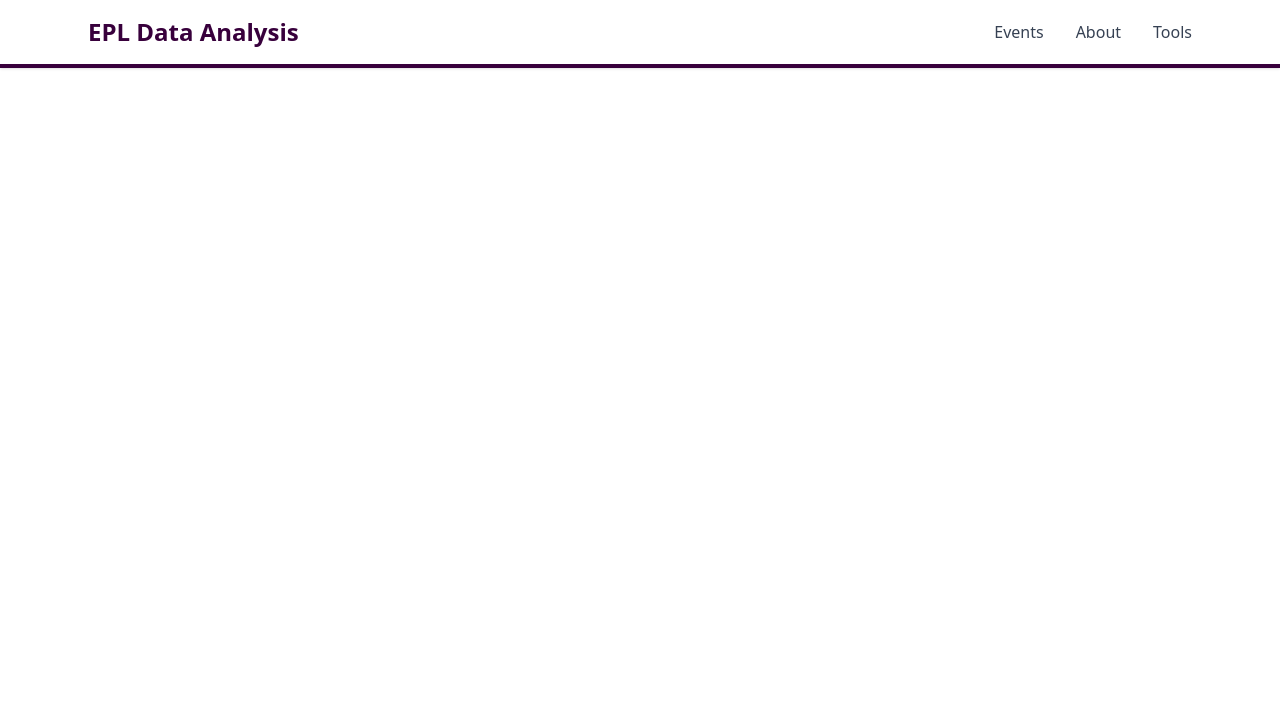
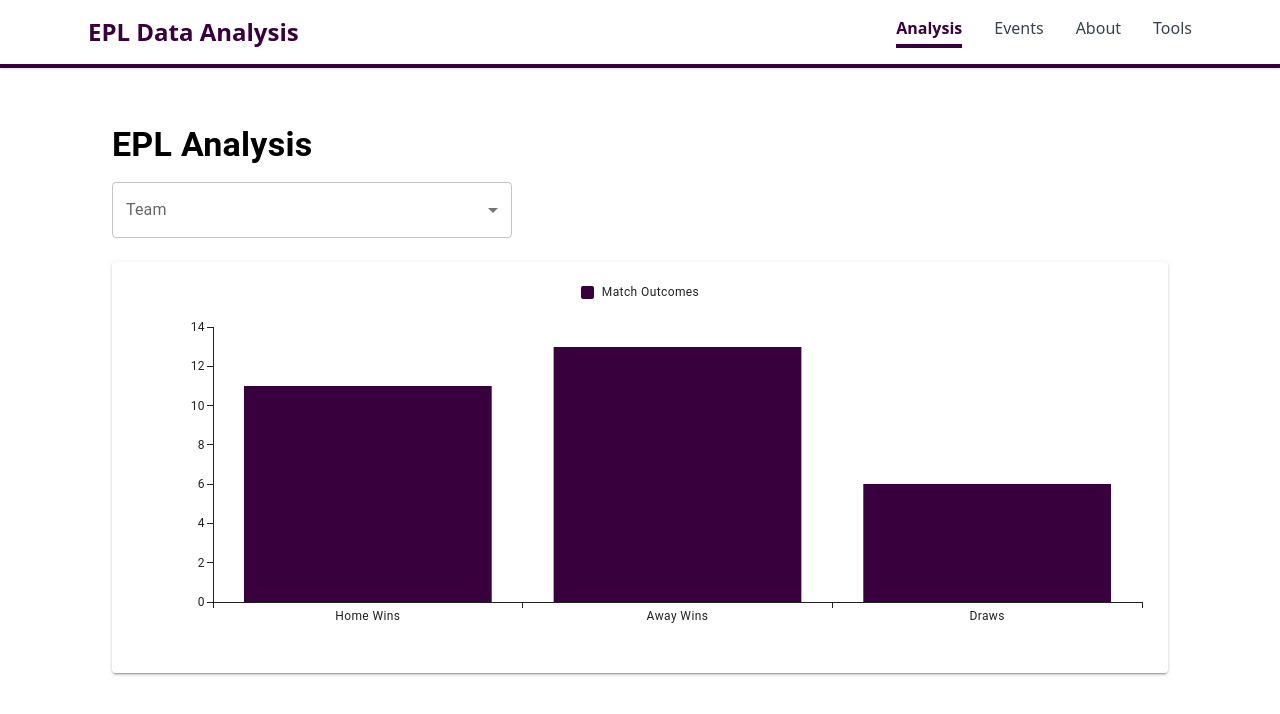
Before and after one commit to NicholasCloud4/English-Premier-League-Data-Analysis, a React (Vite) app: page /analysis in a window 1280 px wide. Shown: the top 714 px of the page. Built offline with nearby package versions, Linux system fonts and the light colour scheme.

Commit message:
Added Analysis page and also utilized Material UI. Added a chart showing the home wins, away wins, and draws.

```diff
--- a/package.json
+++ b/package.json
@@ -10,7 +10,12 @@
     "preview": "vite preview"
   },
   "dependencies": {
+    "@emotion/react": "^11.14.0",
+    "@emotion/styled": "^11.14.1",
+    "@mui/material": "^7.3.7",
+    "@mui/x-charts": "^8.27.0",
     "@tailwindcss/vite": "^4.1.18",
+    "chart.js": "^4.5.1",
     "react": "^19.2.0",
     "react-dom": "^19.2.0",
     "react-router-dom": "^7.13.0",
--- a/src/App.jsx
+++ b/src/App.jsx
@@ -3,6 +3,7 @@ import Navbar from "./components/Navbar";
 import About from "./pages/About";
 import Tools from "./pages/Tools";
 import Events from "./pages/Events";
+import Analysis from "./pages/Analysis";
 
 function App() {
 
@@ -13,6 +14,7 @@ function App() {
         <main className="max-w-6xl mx-auto px-6 py-8">
           <Routes>
             {/* <Route path="/" element={<Navigate to="/about" replace />} /> */}
+            <Route path="/analysis" element={<Analysis />} />
             <Route path="/events" element={<Events />} />
             <Route path="/about" element={<About />} />
             <Route path="/tools" element={<Tools />} />
--- a/src/components/Navbar.jsx
+++ b/src/components/Navbar.jsx
@@ -18,6 +18,10 @@ export default function Navbar() {
                 {/* Links */}
                 <div className="flex gap-8">
 
+                    <NavLink to="/analysis" className={linkClass}>
+                        Analysis
+                    </NavLink>
+
                     <NavLink to="/events" className={linkClass}>
                         Events
                     </NavLink>
--- /dev/null
+++ b/src/pages/Analysis.jsx
@@ -0,0 +1,118 @@
+import { useEffect, useState, useMemo } from "react";
+import { BarChart } from "@mui/x-charts/BarChart"; // MUI X Charts
+import { Select, MenuItem, FormControl, InputLabel, Paper, Typography, Box } from "@mui/material";
+
+export default function Analysis() {
+    const [fixtures, setFixtures] = useState([]);
+    const [teams, setTeams] = useState([]);
+    const [selectedTeam, setSelectedTeam] = useState("");
+
+    // Load fixtures
+    useEffect(() => {
+        fetch("/data/fixtures.json")
+            .then(res => res.json())
+            .then(data => setFixtures(data))
+            .catch(() => setFixtures([]));
+    }, []);
+
+    // Load teams
+    useEffect(() => {
+        fetch("/data/teams.json")
+            .then(res => res.json())
+            .then(data => setTeams(data))
+            .catch(() => setTeams([]));
+    }, []);
+
+    // Filter fixtures by team
+    const filteredFixtures = useMemo(() => {
+        if (!selectedTeam) return fixtures;
+        return fixtures.filter(
+            f => f.teams.home.name === selectedTeam || f.teams.away.name === selectedTeam
+        );
+    }, [fixtures, selectedTeam]);
+
+    // Compute chart data
+    const chartData = useMemo(() => {
+        let homeWins = 0;
+        let awayWins = 0;
+        let draws = 0;
+
+        filteredFixtures.forEach(f => {
+            const homeGoals = f.goals.home;
+            const awayGoals = f.goals.away;
+
+            if (!selectedTeam) {
+                // Count all matches if no team is selected
+                if (homeGoals > awayGoals) homeWins++;
+                else if (homeGoals < awayGoals) awayWins++;
+                else draws++;
+            } else if (f.teams.home.name === selectedTeam) {
+                // Selected team is home
+                if (homeGoals > awayGoals) homeWins++;
+                else if (homeGoals === awayGoals) draws++;
+                // Do NOT increment awayWins if selected team loses
+            } else if (f.teams.away.name === selectedTeam) {
+                // Selected team is away
+                if (awayGoals > homeGoals) awayWins++;
+                else if (awayGoals === homeGoals) draws++;
+                // Do NOT increment homeWins if selected team loses
+            }
+        });
+
+        return {
+            labels: ["Home Wins", "Away Wins", "Draws"],
+            values: [homeWins, awayWins, draws],
+        };
+    }, [filteredFixtures, selectedTeam]);
+
+
+    return (
+        <Box sx={{ maxWidth: '1152px', margin: '0 auto', padding: '24px' }}>
+            <Typography variant="h4" sx={{ fontWeight: 'bold', marginBottom: '16px' }}>
+                EPL Analysis
+            </Typography>
+
+            {/* Team Filter */}
+            <FormControl fullWidth sx={{ marginBottom: '24px', maxWidth: '400px' }}>
+                <InputLabel id="team-select-label">Team</InputLabel>
+                <Select
+                    labelId="team-select-label"
+                    value={selectedTeam}
+                    label="Team"
+                    onChange={(e) => setSelectedTeam(e.target.value)}
+                >
+                    <MenuItem value="">All Teams</MenuItem>
+                    {teams.map((t) => (
+                        <MenuItem key={t.team.id} value={t.team.name}>
+                            {t.team.name}
+                        </MenuItem>
+                    ))}
+                </Select>
+            </FormControl>
+
+            {/* Chart */}
+            <Paper elevation={2} sx={{ padding: '16px' }}>
+                <BarChart
+                    // This is the part that changes the numbers to text
+                    xAxis={[
+                        {
+                            id: 'categories',
+                            data: chartData.labels,
+                            scaleType: 'band',
+                        },
+                    ]}
+                    series={[
+                        {
+                            data: chartData.values,
+                            label: 'Match Outcomes',
+                        },
+                    ]}
+                    height={350}
+                    colors={["#38003c"]}
+                    // Optional: Adds a margin to ensure labels aren't cut off
+                    margin={{ top: 20, bottom: 30, left: 40, right: 10 }}
+                />
+            </Paper>
+        </Box>
+    );
+}
```
Also changed, not shown: 1 other file (tests, documents, lock files or other folders).
